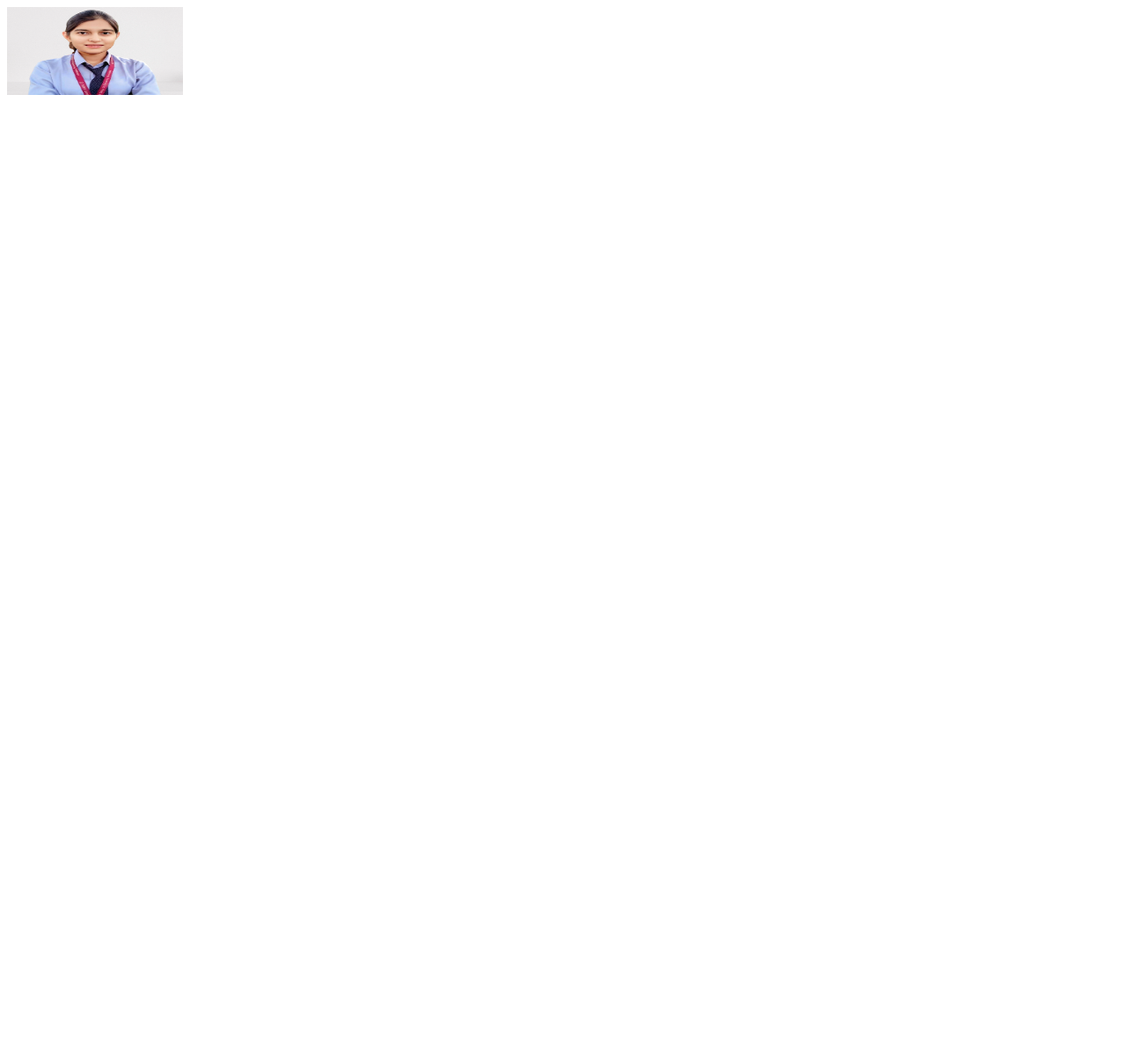
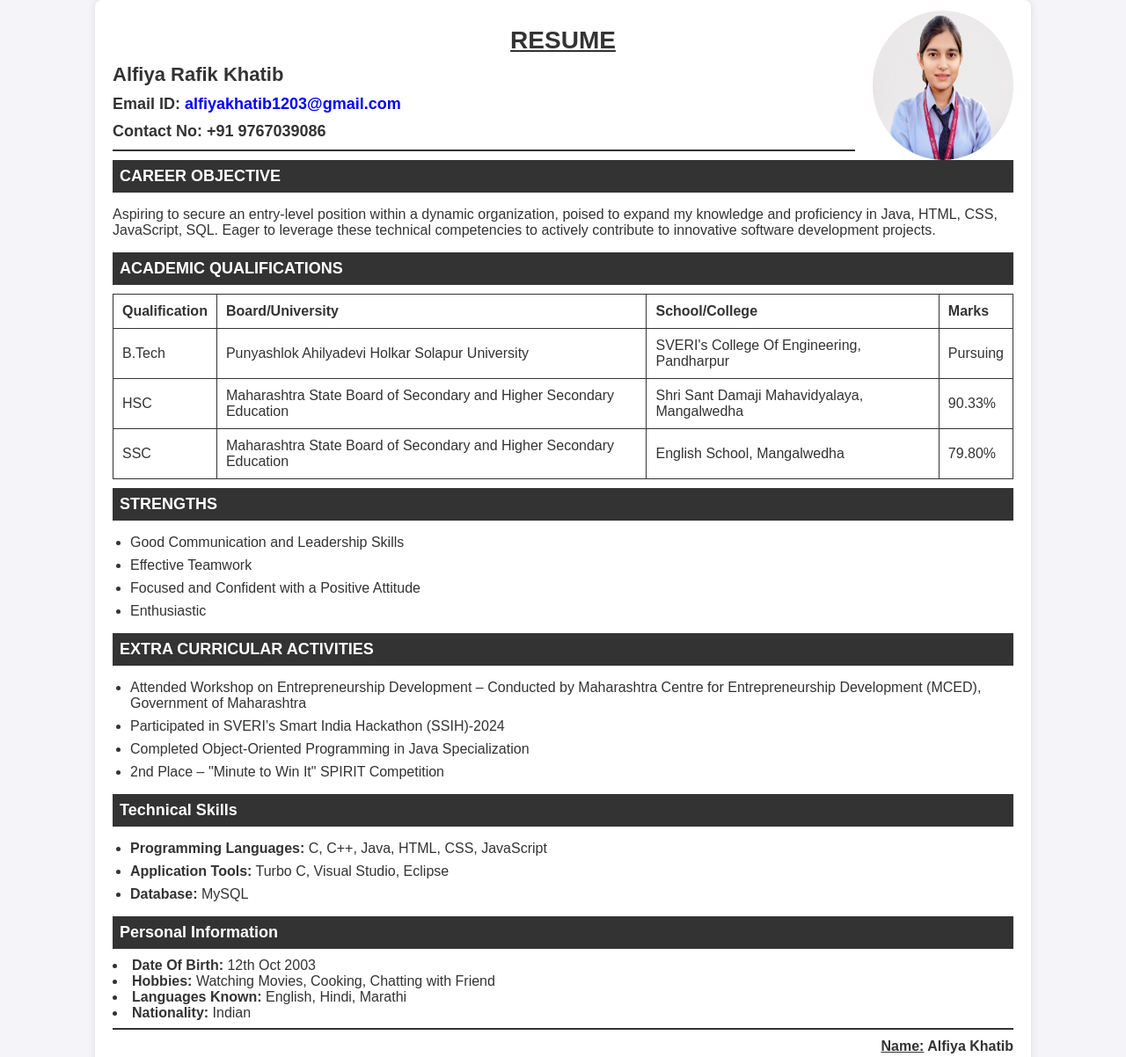
Before and after one commit to varnant/sveribatch1, a plain HTML site: page alfiya_resume/alfiya-khatib-btech-entc-java-fullstack-fresher.html in a window 1280 px wide. Shown: the whole page at 88% size. Before the commit the page ends 800 px from the top, so only its background shows below. Drawn offline with Linux system fonts and the light colour scheme.

Commit message:
Resume added

```diff
--- a/alfiya_resume/alfiya-khatib-btech-entc-java-fullstack-fresher.html
+++ b/alfiya_resume/alfiya-khatib-btech-entc-java-fullstack-fresher.html
@@ -1,11 +1,187 @@
 <!DOCTYPE html>
 <html lang="en">
+
 <head>
-    <meta charset="UTF-8">
-    <meta name="viewport" content="width=device-width, initial-scale=1.0">
-    <title>Alfiya Resume</title>
+<meta charset="UTF-8">
+<meta name="viewport" content="width=device-width, initial-scale=1.0">
+<title>Resume - Vishal Zite</title>
+<style>
+body {
+font-family: Arial, sans-serif;
+margin: 0;
+padding: 0;
+background-color: #f4f4f9;
+color: #333;
+}
+
+h1, h2, h3, h4 {
+margin: 10px 0;
+padding: 0;
+}
+
+h1 {
+font-size: 28px;
+}
+
+h2 {
+font-size: 22px;
+}
+
+h3 {
+font-size: 18px;
+}
+
+h4 {
+font-size: 16px;
+}
+
+.container {
+width: 80%;
+margin: 0 auto;
+background-color: #fff;
+padding: 20px;
+border-radius: 8px;
+box-shadow: 0 0 10px rgba(0, 0, 0, 0.1);
+}
+
+img {
+float: right;
+border-radius: 50%;
+margin-left: 20px;
+margin-top:-60px;
+margin-bottom:15px;
+}
+
+hr {
+border: 1px solid #333;
+}
+
+.section-header {
+background-color: #333;
+color: #fff;
+padding: 8px;
+margin-bottom: 10px;
+}
+
+table {
+width: 100%;
+border-collapse: collapse;
+margin-top: 10px;
+}
+
+table, th, td {
+border: 1px solid #333;
+}
+
+th, td {
+padding: 10px;
+text-align: left;
+}
+
+ul {
+padding-left: 20px;
+}
+
+ul li {
+margin-bottom: 8px;
+}
+
+.signature {
+display: flex;
+justify-content: space-between;
+margin-top: 30px;
+}
+
+.signature div {
+width: 45%;
+}
+</style>
 </head>
+
 <body>
-    <img src="./image/My Phato.jpg" alt="" height="100px" width="200px">
+<div class="container">
+<center>
+<h1><u>RESUME</u></h1>
+</center>
+
+<img src="./image/My Phato.jpg" alt="Alfiya Khatib" height="170px" width="160px">
+<h2>Alfiya Rafik Khatib</h2>
+<h3>Email ID: <span style="color:blue">alfiyakhatib1203@gmail.com</span></h3>
+<h3>Contact No: +91 9767039086</h3>
+<hr>
+
+<h3 class="section-header">CAREER OBJECTIVE</h3>
+<p>Aspiring to secure an entry-level position within a dynamic organization, poised to expand my knowledge and
+    proficiency in Java, HTML, CSS, JavaScript, SQL. Eager to leverage these technical competencies to actively
+    contribute to innovative software development projects.</p>
+<h3 class="section-header">ACADEMIC QUALIFICATIONS</h3>
+<table>
+<tr>
+<th>Qualification</th>
+<th>Board/University</th>
+<th>School/College</th>
+<th>Marks</th>
+</tr>
+<tr>
+<td>B.Tech</td>
+<td>Punyashlok Ahilyadevi Holkar Solapur University</td>
+<td>SVERI's College Of Engineering, Pandharpur</td>
+<td>Pursuing</td>
+</tr>
+<tr>
+<td>HSC</td>
+<td>Maharashtra State Board of Secondary and Higher Secondary Education</td>
+<td>Shri Sant Damaji Mahavidyalaya, Mangalwedha</td>
+<td>90.33%</td>
+</tr>
+<tr>
+<td>SSC</td>
+<td>Maharashtra State Board of Secondary and Higher Secondary Education</td>
+<td>English School, Mangalwedha</td>
+<td>79.80%</td>
+</tr>
+</table>
+
+<h3 class="section-header">STRENGTHS</h3>
+<ul>
+<li>Good Communication and Leadership Skills</li>
+<li>Effective Teamwork</li>
+<li>Focused and Confident with a Positive Attitude</li>
+<li>Enthusiastic</li>
+</ul>
+
+<h3 class="section-header">EXTRA CURRICULAR ACTIVITIES</h3>
+<ul>
+<li>Attended Workshop on Entrepreneurship Development – Conducted by Maharashtra Centre for Entrepreneurship Development (MCED), Government of Maharashtra</li>
+<li>Participated in SVERI’s Smart India Hackathon (SSIH)-2024</li>
+<li>Completed Object-Oriented Programming in Java Specialization</li>
+<li>2nd Place – "Minute to Win It" SPIRIT Competition</li>
+</ul>
+
+<h3 class="section-header">Technical Skills</h3>
+<ul>
+<li><strong>Programming Languages:</strong> C, C++, Java, HTML, CSS, JavaScript</li>
+<li><strong>Application Tools:</strong> Turbo C, Visual Studio, Eclipse </li>
+<li><strong>Database:</strong> MySQL</li>
+</ul>
+
+<h3 class="section-header">Personal Information</h3>
+<u1>
+<li><strong>Date Of Birth:</strong> 12th Oct 2003</li>
+<li><strong>Hobbies:</strong> Watching Movies, Cooking, Chatting with Friend</li>
+<li><strong>Languages Known:</strong> English, Hindi, Marathi</li>
+<li><strong>Nationality:</strong> Indian</li>
+</ul>
+
+<hr>
+
+<div style="text-align: right;">
+    <h4><u>Name:</u> Alfiya Khatib</h4>
+</div>
+
+
+</div>
+</div>
 </body>
+
 </html>
```
